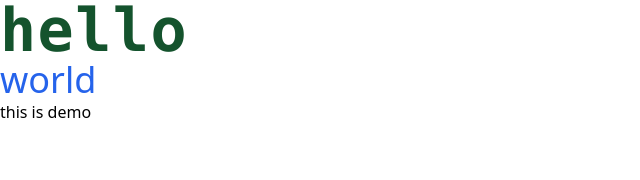
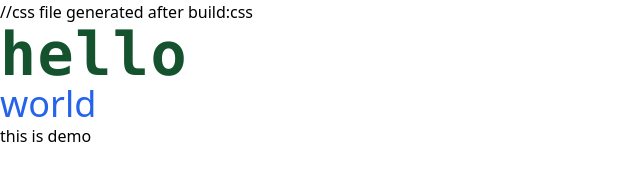
Before and after one commit to gajju44/Tailwind_css, a website: page learnings/index.html in a window 1280 px wide. Shown: the whole page, without its empty margins (0-640 px from the left). Drawn offline with Linux system fonts and the light colour scheme.

Commit message:
Update index.html

```diff
--- a/learnings/index.html
+++ b/learnings/index.html
@@ -63,7 +63,7 @@
     <meta charset="UTF-8">
     <meta name="viewport" content="width=device-width, initial-scale=1.0">
     <title>Document</title>
-    <link rel="stylesheet" href="../public/style.css">
+    <link rel="stylesheet" href="../public/style.css"> //css file generated after build:css
 </head>
 <body>
     <h1 class="text-green-900 font-mono text-6xl font-bold leading-none tracking-wide">hello</h1>
```
